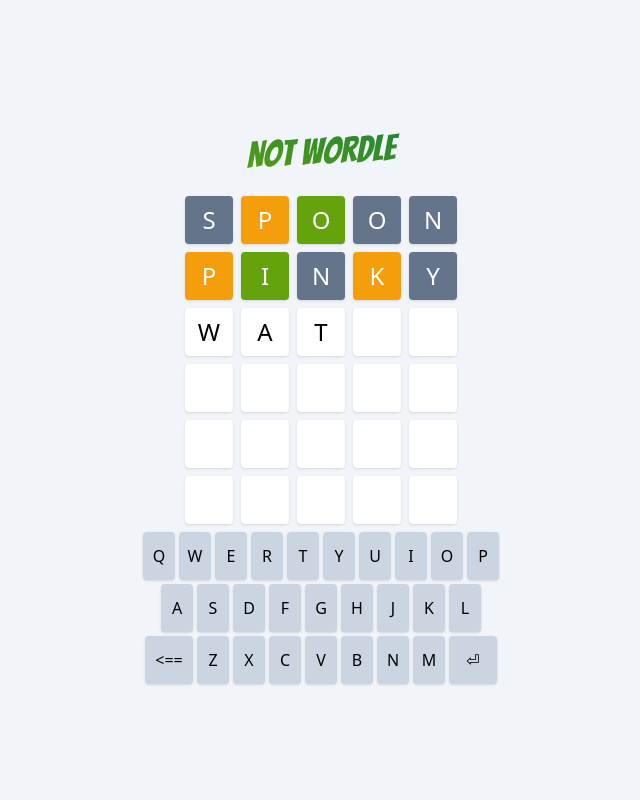
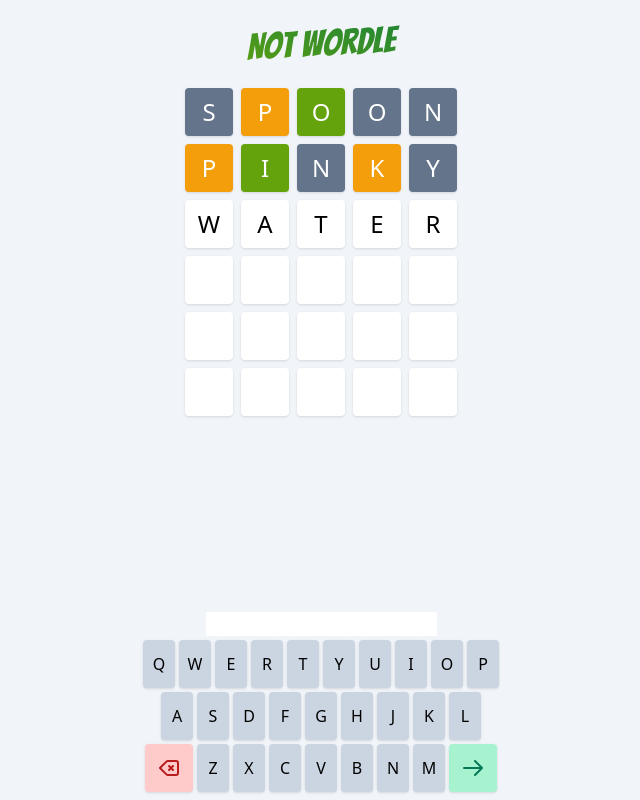
Before and after one commit to simeydk/wordle, a Next.js app: page / in a window 1280 px wide. Shown: the whole page, without its empty margins (319-959 px from the left). Built offline with nearby package versions, Linux system fonts and the light colour scheme.

Commit message:
wordle WIP

```diff
--- a/package.json
+++ b/package.json
@@ -9,6 +9,7 @@
     "test:ci": "jest --ci"
   },
   "dependencies": {
+    "@heroicons/react": "^1.0.5",
     "next": "latest",
     "react": "^17.0.2",
     "react-dom": "^17.0.2"
--- a/src/components/Keyboard.tsx
+++ b/src/components/Keyboard.tsx
@@ -1,31 +1,63 @@
+import React, { useState } from "react"
+import {BackspaceIcon, ArrowRightIcon} from "@heroicons/react/outline"
+
+const INTERCEPTEDKEYS = ['backspace, enter', ...'abcdefghijklmnopqrstuvwxyz']
+
 export function Keyboard(props) {
-    const onClick = (e) => {
+    const [value, setValue] = useState<string>('')
+    const onClick = (e: React.MouseEvent) => {
         const name = e.target.name
-        alert(name)
+        if (name === 'backspace') {
+            setValue(value => value.slice(0, -1))
+        } else if (name === 'enter') {
+            alert(value)
+            setValue('')
+        } else {
+            setValue(value => value + name)
+        }
     }
     const onSubmit = (e) => {
         e.preventDefault()
         alert("submit!")
     }
+
+    const onKeyDown = (e: React.KeyboardEvent) => {
+        const key = e.key.toLowerCase()
+
+        if (!e.altKey && !e.ctrlKey && !e.shiftKey && INTERCEPTEDKEYS.includes(key)) {
+            console.log("preventDefault", key)
+            e.preventDefault()
+        }
+        if (key === 'backspace') {
+            console.log('backspace', value)
+            setValue(value => value.slice(0, -1))
+            return
+        } else if (key === 'enter') {
+            alert(value)
+            return
+        } else if ('abcdefghijklmnopqrstuvwxyz'.includes(key)) {
+            setValue(value => value + e.key)
+            return
+        } else {
+
+        }
+    }
+
+    const onKeyUp = (e) => {}
+
     const rowsRaw = ['qwertyuiop', 'asdfghjkl', 'zxcvbnm'].map(row => row.split(''));
 
     const rows = rowsRaw.map(row => row.map(char => <Key char={char} onClick={onClick}/>));
-    rows[2] = [<BackSpaceKey onClick={onClick}/>, ...rows[2], <EnterKey onClick={onClick}/>];
-    return (<form onSubmit={onSubmit} className="flex flex-col gap-1 items-center">
+    rows[2] = [<BackSpaceKey onClick={() => setValue(value => value.slice(0,-1))}/>, ...rows[2], <EnterKey />];
+    return (<form onSubmit={onSubmit} className="flex flex-col gap-1 items-center" onKeyDown={onKeyDown} onKeyUp={onKeyUp}>
+        <input value={value} onChange={e => setValue(e.target.value)}/>
         {rows.map(row => <div className="flex gap-1">{row}</div>)}
-
     </form>
     )
-    return <div className="flex flex-col gap-1 items-center">
-        {rowsRaw.map(row => <div key={row.join('')} className="flex gap-1">
-        {row.map(key => <button key={key} className="bg-slate-300 h-12 w-8 rounded shadow">{key.toUpperCase()}</button>)}
-    </div>)}</div>;
 
 }
 
-const BackSpaceKey = ({onClick}) => <button className="bg-slate-300 h-12 w-12 grow rounded shadow" name={"backspace"} onClick={onClick}>{"<=="}</button>;
-const EnterKey = ({onClick}) => <button className="bg-slate-300 h-12 w-12 grow rounded shadow" name={"enter"} onClick={onClick}>{"⏎"}</button>;
+const BackSpaceKey = ({onClick}): JSX.Element => <button className="bg-red-200 text-red-700 h-12 w-12 grow rounded shadow flex items-center justify-center" name="backspace" onClick={onClick} type="button">{<BackspaceIcon className="h-6 w-6"/>}</button>;
+const EnterKey = (): JSX.Element => <button className="bg-emerald-200 text-emerald-700 h-12 w-12 grow rounded shadow flex items-center justify-center" name="enter" type="submit">{<ArrowRightIcon className="h-6 w-6" />}</button>;
 
-const Row = ({children}) => <div className="flex gap-1">{children}</div>;
-
-const Key = ({char, onClick}) => <button className="bg-slate-300 h-12 w-8 rounded shadow" name={char} onClick={onClick} type="button">{char.toUpperCase()}</button>;
+const Key = ({char, onClick}: {char:JSX.Element, onClick: (e) }): JSX.Element => <button className="bg-slate-300 h-12 w-8 rounded shadow font-medium" name={char} onClick={onClick} type="button">{char.toUpperCase()}</button>;
--- a/src/components/wordle.tsx
+++ b/src/components/wordle.tsx
@@ -3,19 +3,38 @@
 import * as wordle from "../lib/wordle";
 import { Keyboard } from "./Keyboard";
 
-
+enum GameState {
+    NotStarted,
+    Started,
+    Won,
+    Lost
+}
 
 export default function Wordle() {
 
-    const [draft, setDraft] = useState('wat')
+    const [draft, setDraft] = useState('water')
     const [guesses, setGuesses] = useState([{word:'spoon', result:'01200'}, {word: 'pinky', result : '12010'}])
     const numBlankRows = 6 - guesses.length - 1
     const onSubmit = () => {
         setGuesses(oldGuesses => [...oldGuesses, {word: 'fluff', result: '02012'}])
     }
 
+    const guessedLetters = {}
+    guesses.forEach(guess => {guess.word.split('').forEach((letter, i) => {guessedLetters[letter] = Math.max(parseInt(guess.result[i]), guessedLetters[letter] === undefined ? -1 : guessedLetters[letter])})})
+
+    let gameState: GameState
+    if (guesses.length && guesses[guesses.length - 1].result === '22222') {
+        gameState = GameState.Won
+    } else if (guesses.length >= 6) {
+        gameState = GameState.Lost
+    } else if (draft || guesses.length > 0) {
+        gameState = GameState.Started
+    } else {
+        gameState = GameState.NotStarted
+    }
+
     return (
-        <div className="bg-slate-100 min-h-screen flex flex-col items-center justify-center gap-2">
+        <div className="bg-slate-100 min-h-screen flex flex-col items-center gap-2 py-2">
             <Head>
                 <link rel="preconnect" href="https://fonts.googleapis.com" />
                 <link
@@ -31,9 +50,12 @@
             <h1 style={{fontFamily: 'Bangers'}} className="text-4xl p-4 transform -skew-y-3 bg-gradient-to-tr from-lime-600 to-green-700 text-transparent bg-clip-text">
                 Not Wordle
             </h1>
-            {guesses.map(({word, result}, i) => <BoardRow key={i} word={word} result={result} />)}
-            <BoardRow word={draft} key={guesses.length} />
-            {Array.from({length: numBlankRows}).map((_, i) => <BoardRow key={i + guesses.length + 1} />)}
+            <div className="flex flex-col gap-2 grow">
+                {guesses.map(({word, result}, i) => <BoardRow key={i} word={word} result={result} />)}
+                <BoardRow word={draft + "_"} key={guesses.length} />
+                {Array.from({length: numBlankRows}).map((_, i) => <BoardRow key={i + guesses.length + 1} />)}
+
+            </div>
             {/* <BoardRow word="" />
             <BoardRow word="" />
             <BoardRow word="" />
@@ -49,7 +71,8 @@
 
 
 function BoardRow({word = '', result = ''}) {
-    word = word + ' '.repeat(5 - word.length);
+    word = word + (word.length < 5 ? ' '.repeat(5 - word.length) : '');
+    word = word.slice(0,5)
     const results = result.split('').map(x => parseInt(x)) as wordle.LetterState[]
     results.push( ...Array.from({length: 5 - results.length}).map(x => wordle.LetterState.empty))
     return <div className="flex gap-2">
```
Also changed, not shown: 1 other file (tests, documents, lock files or other folders).
